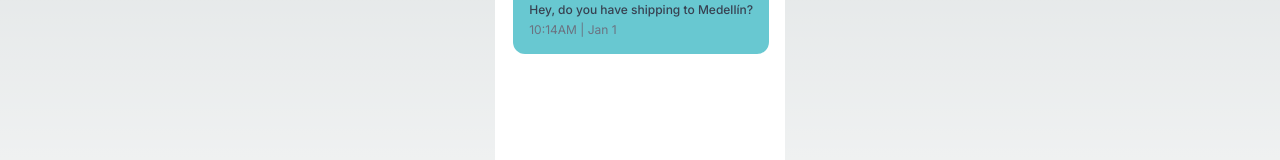
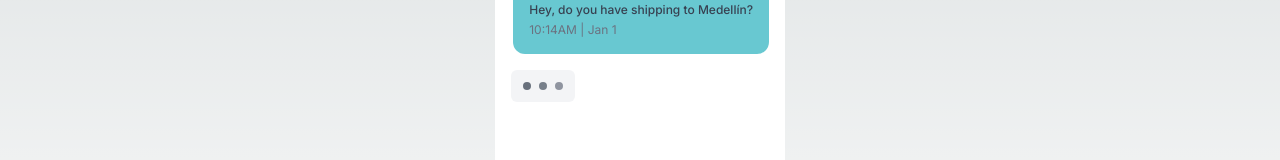
Before and after one commit to stivenm16/chatbot, a Next.js app: page / in a window 1280 px wide. Shown: the part 330-490 px from the top of the page. Built offline with nearby package versions, Linux system fonts and the light colour scheme.

Commit message:
Dots && Messages components

```diff
--- a/app/components/ChatBody.tsx
+++ b/app/components/ChatBody.tsx
@@ -1,24 +1,18 @@
+import { Dots } from './Dots'
+import { ChatBotAnswer, UserMessage } from './Messages'
+
 export const ChatBody = () => {
   return (
     <div className="flex-1 overflow-y-auto p-4  relative">
       <div className="space-y-4">
         <div className="flex ">
-          <div className="p-4 bg-[#f0f1f1] rounded-xl  max-w-[20rem] ">
-            <div className="text-xs font-medium text-gray-700">
-              Hello there! Do you need any help?
-            </div>
-            <div className="text-xs text-gray-500 mt-1">10:13AM | Jan 1</div>
-          </div>
+          <ChatBotAnswer />
         </div>
 
         <div className="flex justify-end">
-          <div className="bg-[#68c8d1] p-4 rounded-xl max-w-[20rem] ">
-            <div className="text-xs font-medium text-gray-700">
-              Hey, do you have shipping to Medellín?
-            </div>
-            <div className="text-xs text-gray-500 mt-1">10:14AM | Jan 1</div>
-          </div>
+          <UserMessage />
         </div>
+        <Dots />
       </div>
     </div>
   )
--- /dev/null
+++ b/app/components/Dots.tsx
@@ -0,0 +1,9 @@
+export const Dots = () => {
+  return (
+    <div className="flex p-3 w-fit bg-gray-100 rounded-md gap-2">
+      <div className="h-2 w-2 bg-gray-700 animate-pulse rounded-full"></div>
+      <div className="h-2 w-2 bg-gray-600 animate-pulse rounded-full"></div>
+      <div className="h-2 w-2 bg-gray-500 animate-pulse rounded-full"></div>
+    </div>
+  )
+}
--- /dev/null
+++ b/app/components/Messages/ChatBotAnswer.tsx
@@ -0,0 +1,13 @@
+import { Message } from '@/app/models'
+import React from 'react'
+
+export const ChatBotAnswer = ({ text }: Message) => {
+  return (
+    <div className="p-4 bg-[#f0f1f1] rounded-xl  max-w-[20rem] ">
+      <div className="text-xs font-medium text-gray-700">
+        Hello there! Do you need any help?
+      </div>
+      <div className="text-xs text-gray-500 mt-1">10:13AM | Jan 1</div>
+    </div>
+  )
+}
--- /dev/null
+++ b/app/components/Messages/UserMessage.tsx
@@ -0,0 +1,13 @@
+import { Message } from '@/app/models'
+import React from 'react'
+
+export const UserMessage = ({ text }: Message) => {
+  return (
+    <div className="bg-[#68c8d1] p-4 rounded-xl max-w-[20rem] ">
+      <div className="text-xs font-medium text-gray-700">
+        {text || 'Hey, do you have shipping to Medellín?'}
+      </div>
+      <div className="text-xs text-gray-500 mt-1">10:14AM | Jan 1</div>
+    </div>
+  )
+}
--- /dev/null
+++ b/app/components/Messages/index.ts
@@ -0,0 +1,2 @@
+export * from './ChatBotAnswer'
+export * from './UserMessage'
--- a/app/components/index.ts
+++ b/app/components/index.ts
@@ -1,3 +1,4 @@
+export * from './ChatBody'
+export * from './Dots'
 export * from './Footer'
 export * from './Header/Header'
-export * from './ChatBody'
--- /dev/null
+++ b/app/models/global.ts
@@ -0,0 +1,3 @@
+export interface Message {
+  text?: string
+}
--- /dev/null
+++ b/app/models/index.ts
@@ -0,0 +1 @@
+export * from './global'
```
